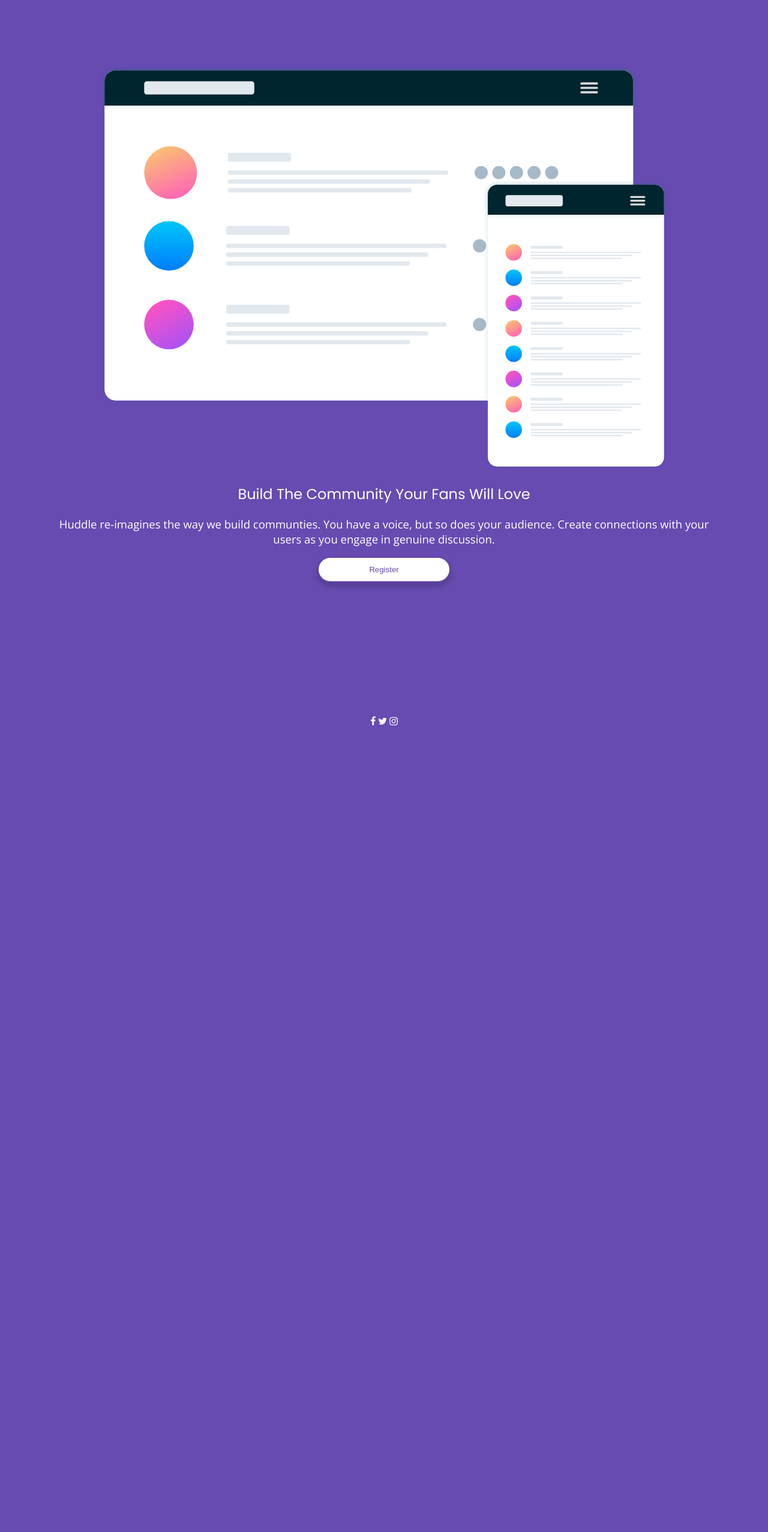
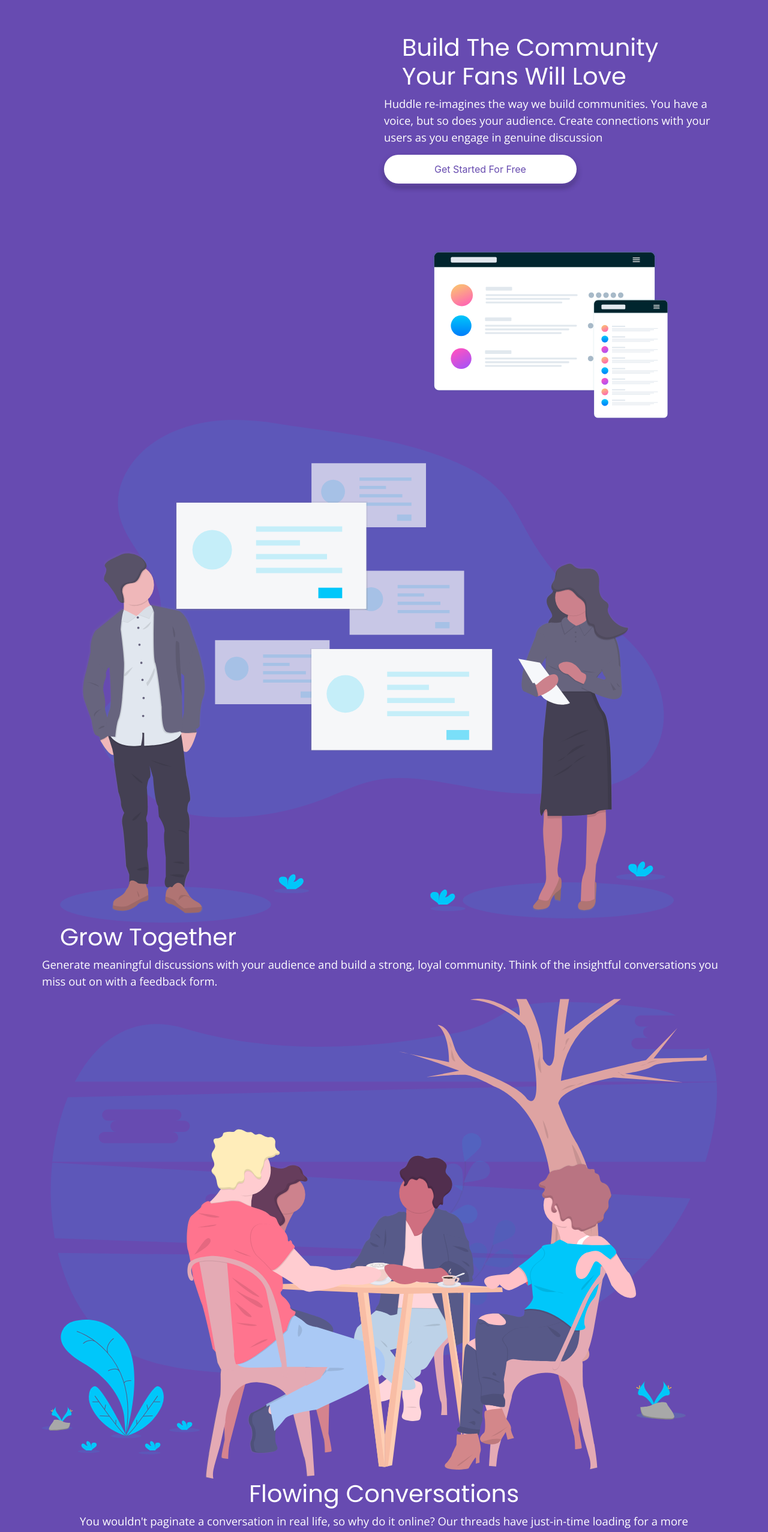
Before and after one commit to LawrenceObote/huddleLandingPageWithSingleIntroductorySection, a plain HTML site: page index.html in a window 1280 px wide. Shown: the part 240-2794 px from the top of the page at 60% size. Before the commit the page ends 1460 px from the top, so only its background shows below. Drawn offline with nearby package versions, Linux system fonts and the light colour scheme.

Commit message:
Update index.html

```diff
--- a/index.html
+++ b/index.html
@@ -5,39 +5,94 @@
   <meta name="viewport" content="width=device-width, initial-scale=1.0"> <!-- displays site properly based on user's device -->
 
   <link rel="icon" type="image/png" sizes="32x32" href="./images/favicon-32x32.png">
+  <link rel="stylesheet" href="https://stackpath.bootstrapcdn.com/bootstrap/4.3.1/css/bootstrap.min.css" integrity="sha384-ggOyR0iXCbMQv3Xipma34MD+dH/1fQ784/j6cY/iJTQUOhcWr7x9JvoRxT2MZw1T" crossorigin="anonymous">
   <link rel="stylesheet" type="text/css" href="styles.css">
-  <link href="https://fonts.googleapis.com/css?family=Open+Sans|Poppins:400,700&display=swap" rel="stylesheet">
-  <link href="https://stackpath.bootstrapcdn.com/font-awesome/4.7.0/css/font-awesome.min.css" rel="stylesheet" integrity="sha384-wvfXpqpZZVQGK6TAh5PVlGOfQNHSoD2xbE+QkPxCAFlNEevoEH3Sl0sibVcOQVnN" crossorigin="anonymous">
+  <link href="https://fonts.googleapis.com/css?family=Open+Sans:400,700|Poppins:400,600&display=swap" rel="stylesheet">
+  <link rel="stylesheet" href="path/to/font-awesome/css/font-awesome.min.css">
+  <script src="https://use.fontawesome.com/1e4d1ad84a.js"></script>
 
+  <title>Frontend Mentor | Huddle landing page with alternating feature blocks</title>
 
-  <title>Frontend Mentor | Huddle landing page with single introductory section</title>
-
-  <!-- Feel free to remove these styles or customise in your own stylesheet 👍 -->
-  <style>
-    .attribution { font-size: 11px; text-align: center; }
-    .attribution a { color: hsl(228, 45%, 44%); }
-  </style>
 </head>
 <body>
-<section class="left">
-    <img src="images/logo.svg" id="logo">
-    <img src="images/illustration-mockups.svg" id="mockUps">
-</section>
+<div class="wrapper" id="up">
+<div class="container" id="top">
+  <img src="images/logo.svg" id="logo">
+  <button id="free">Try It Free</button>
+  <div class="row" id="topRow">
+    <div class="column left">
+  <h1 id="build">Build The Community Your Fans Will Love</h1>
+  <p>Huddle re-imagines the way we build communities. You have a voice, but so does your audience. Create connections with your users as you engage in genuine discussion</p>
+  <button class="getStarted">Get Started For Free</button>
+</div>
+<div class="column right">
+  <img src="images/illustration-mockups.svg" class="img" id="mockUps">
+</div>
+</div>
+</div>
+</div>
+<div class="container mid">
+  <div class="row">
+    <div class="column right">
+    <img src="images/illustration-grow-together.svg" class="img">
+  </div>
+  <div class="column left">
+  <h1>Grow Together</h1>
+  <p>Generate meaningful discussions with your audience and build a strong, loyal community. Think of the insightful conversations you miss out on with a feedback form.</p>
+  </div>
+  </div>
+</div>
 
-<section class="right">
-  <h1>
-    Build The Community Your Fans Will Love
-  </h1>
-    <p>Huddle re-imagines the way we build communties. You have a voice, but so does your audience. Create connections with your users as you engage in genuine discussion.</p>
-    <button>Register</button>
+<div class="container mid">
+  <div class="row">
+    <div class="column left">
+    <img src="images/illustration-flowing-conversation.svg" class="img">
+  </div>
+  <div class="column right">
+    <h1>Flowing Conversations</h1>
+    <p>You wouldn't paginate a conversation in real life, so why do it online? Our threads have just-in-time loading for a more natural flow.</p>
+  </div>
+  </div>
+</div>
 
-
-  <section>
-    <i class="fa fa-facebook-f"></i>
-    <i class="fa fa-twitter"></i>
-    <i class="fa fa-instagram"></i>
-  </section>
-</section>
-
+<div class="container mid">
+  <div class="row">
+  <div class="column right">
+    <img src="images/illustration-your-users.svg" class="img">
+  </div>
+  <div class="column left">
+    <h1>Your Users</h1>
+    <p>It takes no time at all to integrate Huddle with your app's authentication solution. This means, once signed in to your app, your users can start chatting immediately.</p>
+  </div>
+  </div>
+</div>
+  <div class="wrapper bottom" id="one">
+  <div class="container bottom" id="jumbo">
+    <div class="jumbotron">
+      <h1>Ready To Build Your Community?</h1>
+      <button class="getStarted">Get Started For Free</button>
+    </div>
+    <div class="row bottom" id="two">
+      <h1><img src="images/logo-footer.svg"></h1>
+      <ul>
+     <li class="first">Lorem ipsum dolor sit amet, consectetur adipiscing elit, sed do eiusmod tempor incididunt ut labore et dolore magna aliqua</li>
+      <li class="second">+1-543-123-4567</li>
+      </ul>
+    </div>
+  </div>
+    <ul class="bottom" id="three">
+      <li>About Us</li>
+      <li>What We Do</li>
+      <li>FAQ</li>
+      <li>Career</li>
+      <li>Blog</li>
+      <li>Contact Us</li>
+    </ul>
+    <div class="icons">
+      <i class="fab fa fa-facebook-f"></i>
+      <i class="fab fa fa-twitter"></i>
+      <i class="fab fa fa-instagram"></i>
+    </div>
+  </div>
 </body>
 </html>
```
